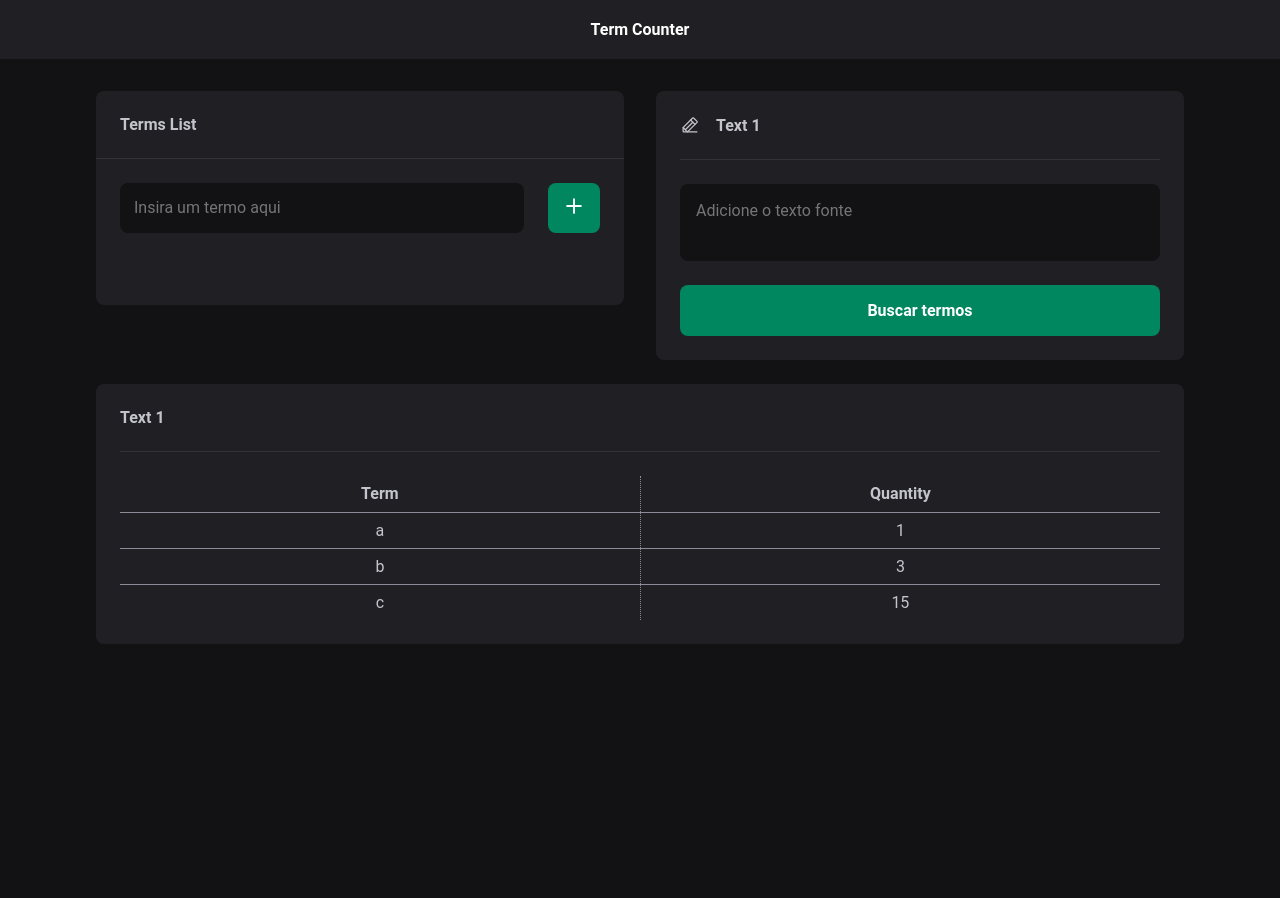
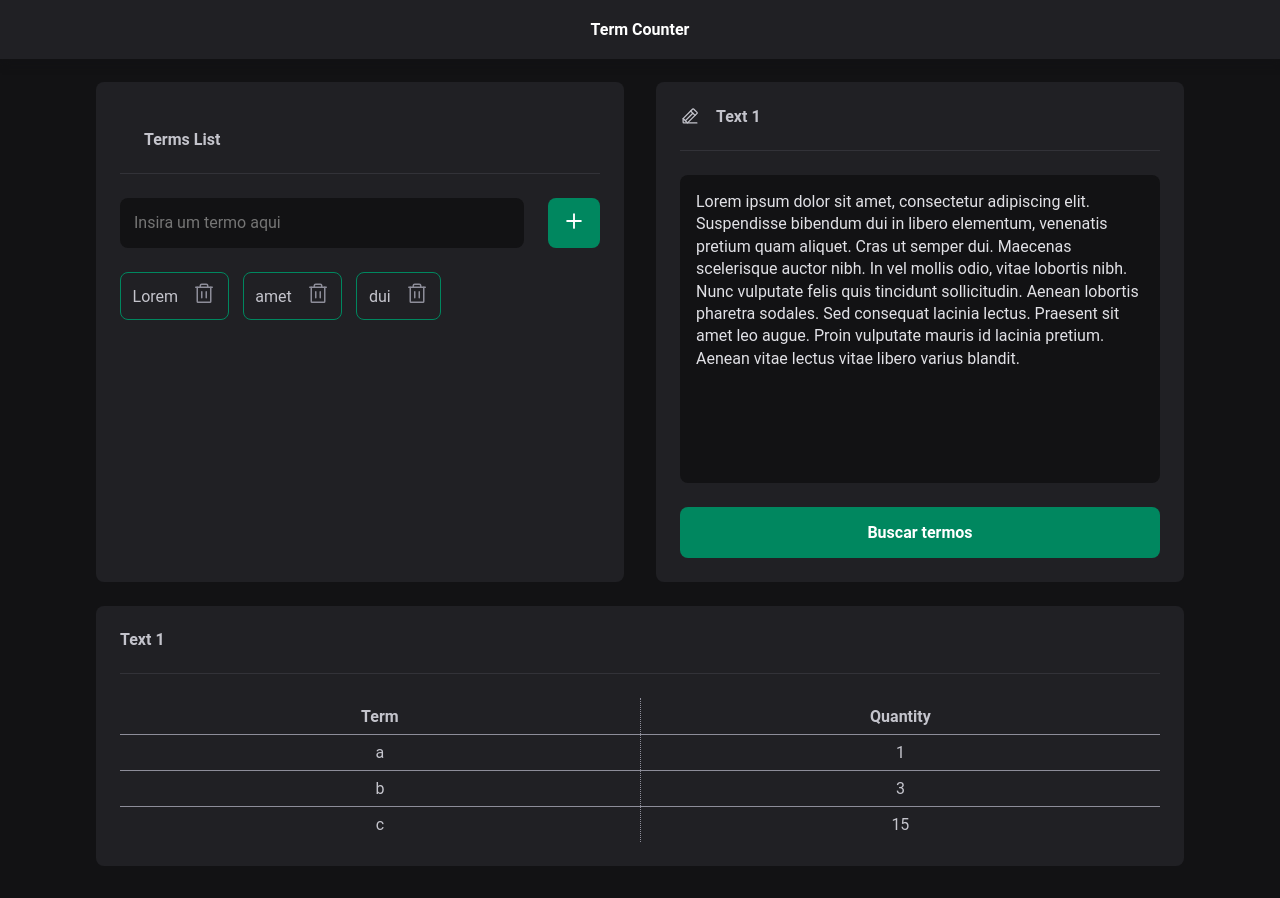
Before and after one commit to felipeourenato/term-counter, a React (Vite) app: page / in a window 1280 px wide. Before the commit the page ends 800 px from the top, so only its background shows below. Built offline with nearby package versions, Linux system fonts and the light colour scheme.

Commit message:
Updating State

```diff
--- a/src/App.jsx
+++ b/src/App.jsx
@@ -1,19 +1,35 @@
 import { Header } from './components/Header';
-import styles from './App.module.css';
-import './global.css';
 import { TermsList } from './components/TermsList';
 import { SourceText } from './components/SourceText';
 import { ResultTable } from './components/ResultTable';
+import { DEFAULT_TERMS, DEFAULT_TEXT, DEFAULT_TITLE } from './constants';
+
+import styles from './App.module.css';
+
+import './global.css';
+import { useState } from 'react';
 
 export function App() {
+  const [terms, setTerms] = useState(DEFAULT_TERMS);
+  const [sourceText, setSourceText] = useState({
+    title: DEFAULT_TITLE,
+    text: DEFAULT_TEXT,
+  });
+
+  function handleOnStart() {}
+
   return (
     <div>
       <Header />
 
       <div className={styles.wrapper}>
         <div className={styles.forms}>
-          <TermsList />
-          <SourceText />
+          <TermsList initialTerms={terms} onChange={setTerms} />
+          <SourceText
+            initialSourceText={sourceText}
+            onChange={setSourceText}
+            onStart={handleOnStart}
+          />
         </div>
         <ResultTable />
       </div>
--- a/src/components/Header.module.css
+++ b/src/components/Header.module.css
@@ -1,7 +1,13 @@
 .header {
+  position: fixed;
+  top: 0;
+  width: 100%;
+
   background: var(--gray-800);
   color: var(--white);
+  box-shadow: 2px 4px 8px var(--gray-900);
+  padding: 1.25rem 0;
+
   display: flex;
   justify-content: center;
-  padding: 1.25rem 0;
 }
--- a/src/components/SourceText.jsx
+++ b/src/components/SourceText.jsx
@@ -1,22 +1,33 @@
 import { useState } from 'react';
-import styles from './SourceText.module.css';
+
+import { DEFAULT_TEXT } from '../constants';
 import { SourceTextTitle } from './SourceTextTitle';
 
-export function SourceText({ onStart }) {
-  const [textTitle, setTextTitle] = useState('');
-  const [sourceText, setSourceText] = useState();
+import styles from './SourceText.module.css';
+
+export function SourceText({ initialSourceText, onChange, onStart }) {
+  const { title: initialTitle, text: initialText } = initialSourceText;
+  const [textTitle, setTextTitle] = useState(initialTitle);
+  const [sourceText, setSourceText] = useState(initialText);
 
   function handleSourceTextChange(e) {
     setSourceText(e.target.value);
+    onChange({ title: textTitle, text: e.target.value });
   }
 
-  function handleStartClick() {
+  function handleStartClick(e) {
+    e.preventDefault();
     onStart({ textTitle, sourceText });
+  }
+
+  function handleChangeTitle(t) {
+    setTextTitle(t);
+    onChange({ title: t, text: sourceText });
   }
 
   return (
     <div className={styles.sourceText}>
-      <SourceTextTitle value={textTitle} onChange={setTextTitle} />
+      <SourceTextTitle value={textTitle} onChange={handleChangeTitle} />
 
       <div className={styles.sourceContainer}>
         <form>
--- a/src/components/SourceText.module.css
+++ b/src/components/SourceText.module.css
@@ -1,4 +1,5 @@
 .sourceText {
+  height: 500px;
   background: var(--gray-800);
   border-radius: 8px;
   padding: 1.5rem;
@@ -9,17 +10,20 @@
 }
 
 .sourceContainer {
+  height: 100%;
   border-top: 1px solid var(--gray-600);
   padding-top: 1.5rem;
 }
 
 .sourceContainer form {
+  height: 100%;
   display: flex;
   flex-direction: column;
   gap: 1.5rem;
 }
 
 .sourceContainer form textarea {
+  height: 100%;
   border: 0;
   border-radius: 8px;
   background: var(--gray-900);
--- a/src/components/SourceTextTitle.jsx
+++ b/src/components/SourceTextTitle.jsx
@@ -1,9 +1,9 @@
 import { useState } from 'react';
 import { PencilLine } from 'phosphor-react';
 
+import { DEFAULT_TITLE } from '../constants';
+
 import styles from './SourceTextTitle.module.css';
-
-const DEFAULT_TITLE = 'Text 1';
 
 export function SourceTextTitle({ value, onChange }) {
   const [title, setTitle] = useState(value || DEFAULT_TITLE);
--- a/src/components/Term.module.css
+++ b/src/components/Term.module.css
@@ -1,4 +1,5 @@
 .term {
+  height: 48px;
   padding: 0.725rem;
   border: 1px solid var(--green-500);
   border-radius: 8px;
--- a/src/components/TermsList.jsx
+++ b/src/components/TermsList.jsx
@@ -5,8 +5,8 @@ import { Term } from './Term';
 
 import styles from './TermsList.module.css';
 
-export function TermsList() {
-  const [terms, setTerms] = useState([]);
+export function TermsList({ initialTerms, onChange }) {
+  const [terms, setTerms] = useState(initialTerms);
   const [inputValue, setInputValue] = useState('');
 
   function handleInputChange(e) {
@@ -22,12 +22,16 @@ export function TermsList() {
       return;
     }
 
-    setTerms([...terms, inputValue]);
+    const newTerms = [...terms, inputValue];
+    setTerms(newTerms);
+    onChange(newTerms);
     setInputValue('');
   }
 
   function handleOnExclude(term) {
-    setTerms(terms.filter((t) => t !== term));
+    const newTerms = terms.filter((t) => t !== term);
+    setTerms(newTerms);
+    onChange(newTerms);
   }
 
   return (
--- a/src/components/TermsList.module.css
+++ b/src/components/TermsList.module.css
@@ -1,6 +1,8 @@
 .termsList {
+  height: 500px;
   background: var(--gray-800);
   border-radius: 8px;
+  padding: 1.5rem;
 
   display: flex;
   flex-direction: column;
@@ -12,8 +14,15 @@
 }
 
 .termsContainer {
+  height: 100%;
   border-top: 1px solid var(--gray-600);
-  padding: 1.5rem;
+  padding-top: 1.5rem;
+
+  display: flex;
+  flex-direction: column;
+  gap: 1.5rem;
+
+  overflow: hidden;
 }
 
 .termsContainer form {
@@ -48,9 +57,10 @@
 }
 
 .termsView {
+  height: 100%;
   display: flex;
   flex-direction: row;
   flex-wrap: wrap;
   gap: 0.875rem;
-  padding: 1.5rem 0;
+  overflow-y: auto;
 }
--- /dev/null
+++ b/src/constants/index.js
@@ -0,0 +1,5 @@
+export const DEFAULT_TITLE = `Text 1`;
+
+export const DEFAULT_TEXT = `Lorem ipsum dolor sit amet, consectetur adipiscing elit. Suspendisse bibendum dui in libero elementum, venenatis pretium quam aliquet. Cras ut semper dui. Maecenas scelerisque auctor nibh. In vel mollis odio, vitae lobortis nibh. Nunc vulputate felis quis tincidunt sollicitudin. Aenean lobortis pharetra sodales. Sed consequat lacinia lectus. Praesent sit amet leo augue. Proin vulputate mauris id lacinia pretium. Aenean vitae lectus vitae libero varius blandit. `;
+
+export const DEFAULT_TERMS = ['Lorem', 'amet', 'dui'];
--- a/src/global.css
+++ b/src/global.css
@@ -29,6 +29,8 @@ body {
   background: var(--gray-900);
   color: var(--gray-300);
   -webkit-font-smoothing: antialiased;
+
+  padding-top: 50px;
 }
 
 body,
```
